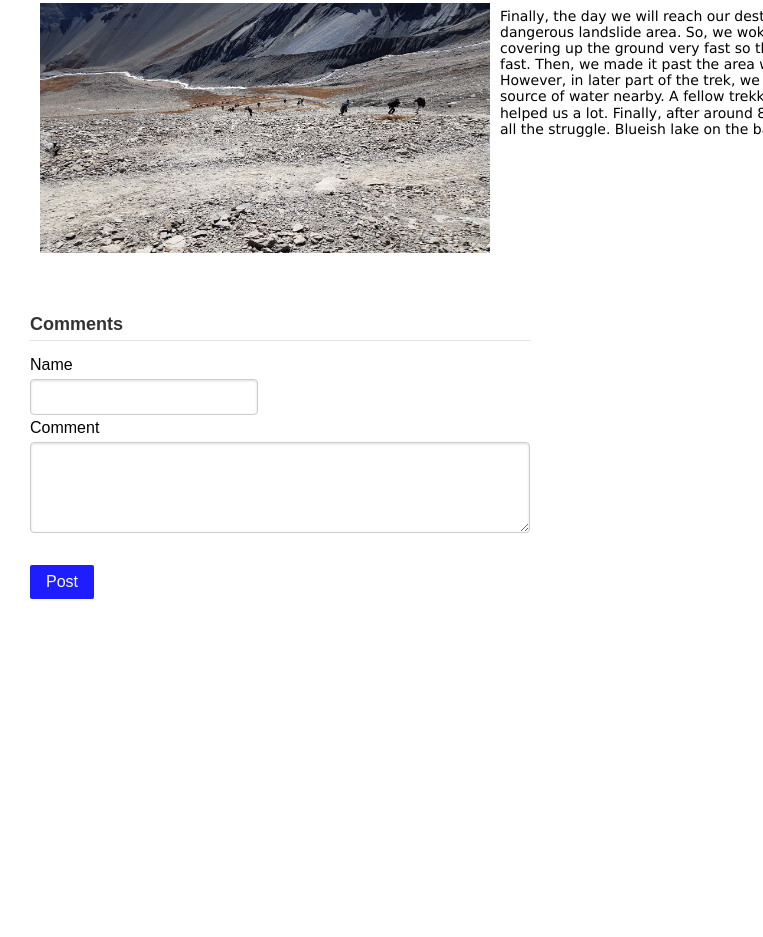
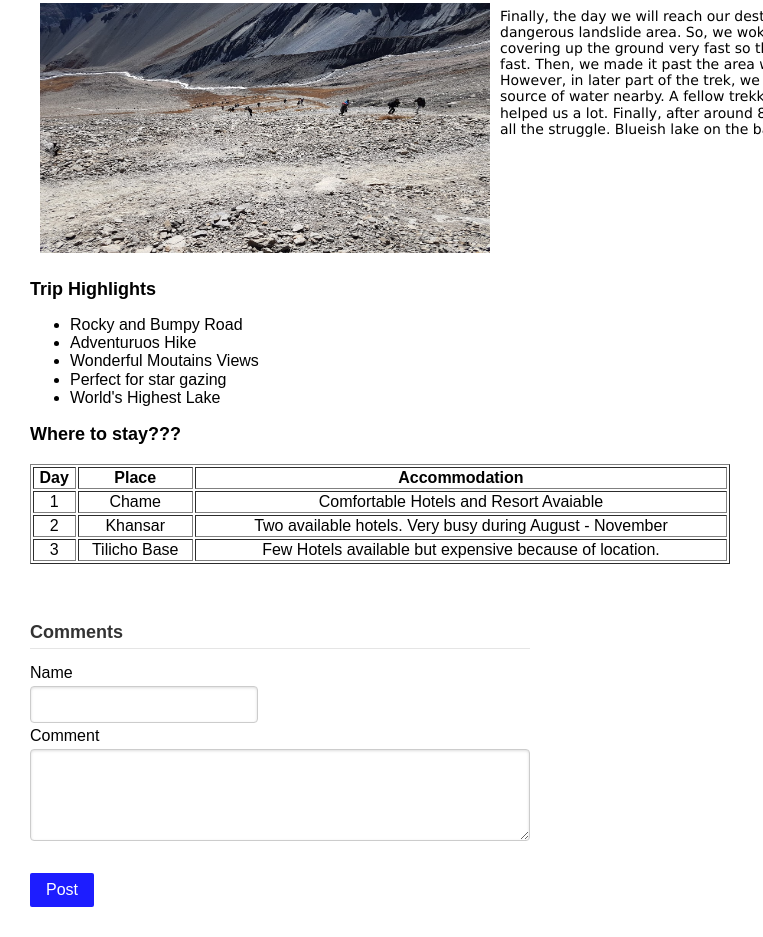
Before and after one commit to mehang/blogpost, a plain HTML site: page index.html in a window 1280 px wide. Shown: the part 998-1935 px from the top of the page, without its empty margins (0-763 px from the left). Before the commit the page ends 1627 px from the top, so only its background shows below. Drawn offline with nearby package versions, Linux system fonts and the light colour scheme.

Commit message:
Completed

```diff
--- a/blog.css
+++ b/blog.css
@@ -59,3 +59,8 @@ img{
 #footer{
 	width: 300px;
 }
+.my-table{
+	text-align: center;
+	width:700px;
+	margin-top: 20px;
+}
--- a/index.html
+++ b/index.html
@@ -22,7 +22,7 @@
 
 			<div id="blog-content">
 			<img src="lake_tilicho.jpg" alt="Mt Tilicho and Lake Tilicho situated at 5000m altitude" />
-				<p style="text-align: justify">
+				<p >
 					We were a group of 6 people with three motorcycles traveling towards the northwestern part of Nepal. We started our trip at 6 am as we have set a target of reaching Chame, Manang which include 40 miles of a mountain road. We were moving according to the plan and reached Besisahar, Lamjung with no delay. Then came the long mountainous road with lots of waterfalls, streams and rocky roads. Because of difficult terrain, we had to stop multiple times, fix our bikes and also our back (the road was very tough). Finally, after 5 hours of bumping rocky road, we reached Chame.  We already had fixed our rooms for the night.
 					We had a good dinner then enjoyed some good music and company and got good sleep after tiring night.
 				</p>
@@ -43,8 +43,44 @@
 
 			</p>
 		</div>
+		<p>
+		 <font style="font-size: 18px; font-weight:bold">Trip Highlights</font>
+			<ul>
+					<li> Rocky and Bumpy Road</li>
+					<li> Adventuruos Hike</li>
+					<li> Wonderful Moutains Views</li>
+					<li> Perfect for star gazing</li>
+					<li> World's Highest Lake </li>
+			</ul>
 
-		<div id="footer" role="footer">
+		</p>
+		<div id="tbl-iternary">
+				<font style="font-size: 18px; font-weight:bold;">Where to stay???</font>
+			<table class="my-table" border="1">
+				<tr>
+					<th>Day</th>
+					<th>Place</th>
+					<th>Accommodation</th>
+				</tr>
+				<tr>
+					<td> 1 </td>
+					<td> Chame</td>
+					<td> Comfortable Hotels and Resort Avaiable</td>
+				</tr>
+				<tr>
+						<td> 2 </td>
+						<td> Khansar</td>
+						<td> Two available hotels. Very busy during August - November </td>
+					</tr>
+
+				<tr>
+						<td> 3 </td>
+						<td> Tilicho Base</td>
+						<td> Few Hotels available but expensive because of location. </td>
+					</tr>
+			</table>
+		</div>
+		<div id="footer" role="footer" style="margin-top:20px;">
 		<div id="comments" role="contentinfo">
 			<div id ="message" role="alert" class ="alert-message">
 				<p id="message-body"></p>
@@ -61,6 +97,7 @@
 			</form>
 			<button type = "submit" class="pure-button my-pure-button" id="comment_post"> Post </button>
 		</div>
+
 		</div>
 
 	</div>
```
